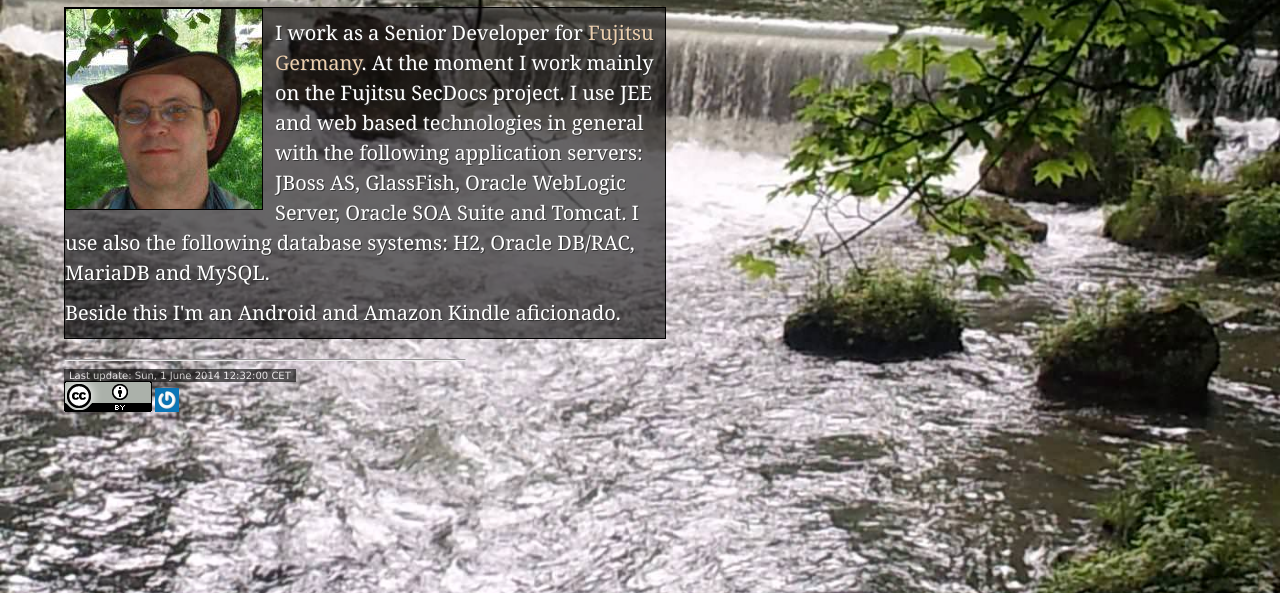
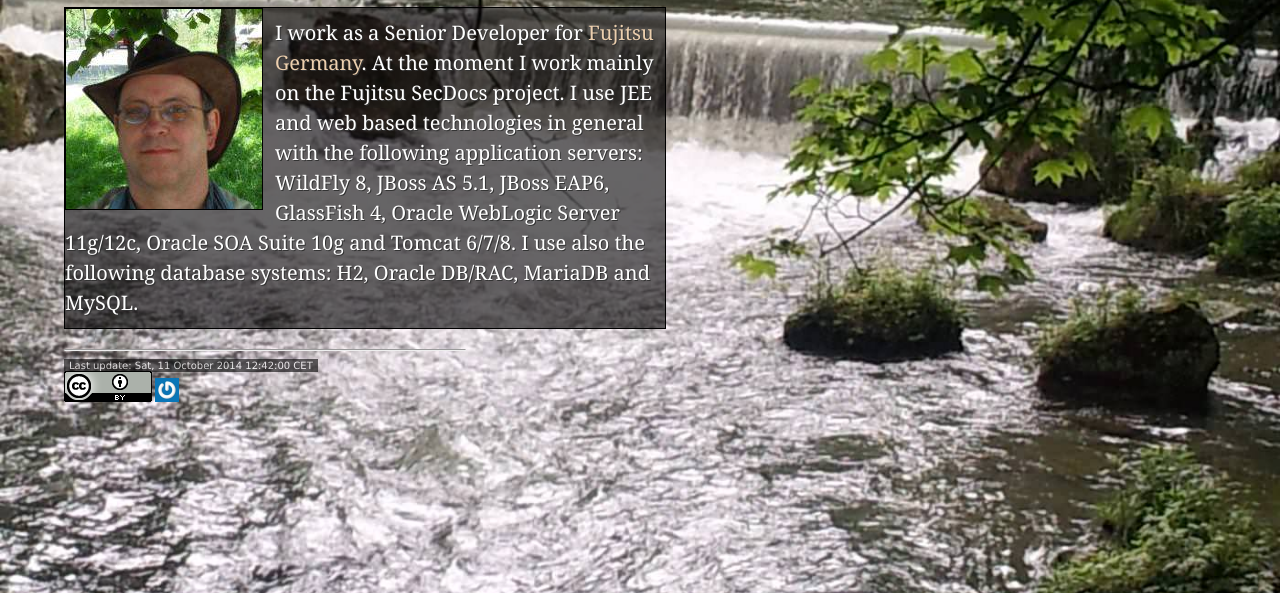
Before and after one commit to maroph/manfred_rosenboom_name, a plain HTML site: page index.html in a window 1280 px wide. Shown: the part 207-800 px from the top of the page. Drawn offline with Linux system fonts and the light colour scheme.

Commit message:
update skills data

```diff
--- a/index.html
+++ b/index.html
@@ -46,11 +46,8 @@
             <p>
                 I work as a Senior Developer for <a href="http://ts.fujitsu.com/">Fujitsu Germany</a>. At the moment I work
                 mainly on the Fujitsu SecDocs project. I use JEE and web based technologies in general with the following
-                application servers: JBoss AS, GlassFish, Oracle WebLogic Server, Oracle SOA Suite and Tomcat. I use also
-                the following database systems: H2, Oracle DB/RAC, MariaDB and MySQL.
-            </p>
-            <p>
-                Beside this I'm an Android and Amazon Kindle aficionado.
+                application servers: WildFly 8, JBoss AS 5.1, JBoss EAP6, GlassFish 4, Oracle WebLogic Server 11g/12c, Oracle SOA Suite 10g and Tomcat 6/7/8.
+                I use also the following database systems: H2, Oracle DB/RAC, MariaDB and MySQL.
             </p>
         </div>
     </div>
@@ -58,7 +55,7 @@
 
 <footer>
     <hr>
-    <time datetime="2014-06-01T12:32:00+0200">Last update: Sun, 1 June 2014 12:32:00 CET</time>
+    <time datetime="2014-10-11T12:42:00+0200">Last update: Sat, 11 October 2014 12:42:00 CET</time>
     <div id="license">
         <a rel="license" href="http://creativecommons.org/licenses/by/4.0/"><img alt="Creative Commons Attribution 4.0 International License" title="Creative Commons Attribution 4.0 International License" src="./icons/cc_by_88x31.png" /></a>
         <a href="http://en.gravatar.com/maroph"><img src="./icons/gravatar.png" alt="Gravatar" title="Gravatar Profile"/></a>
```
